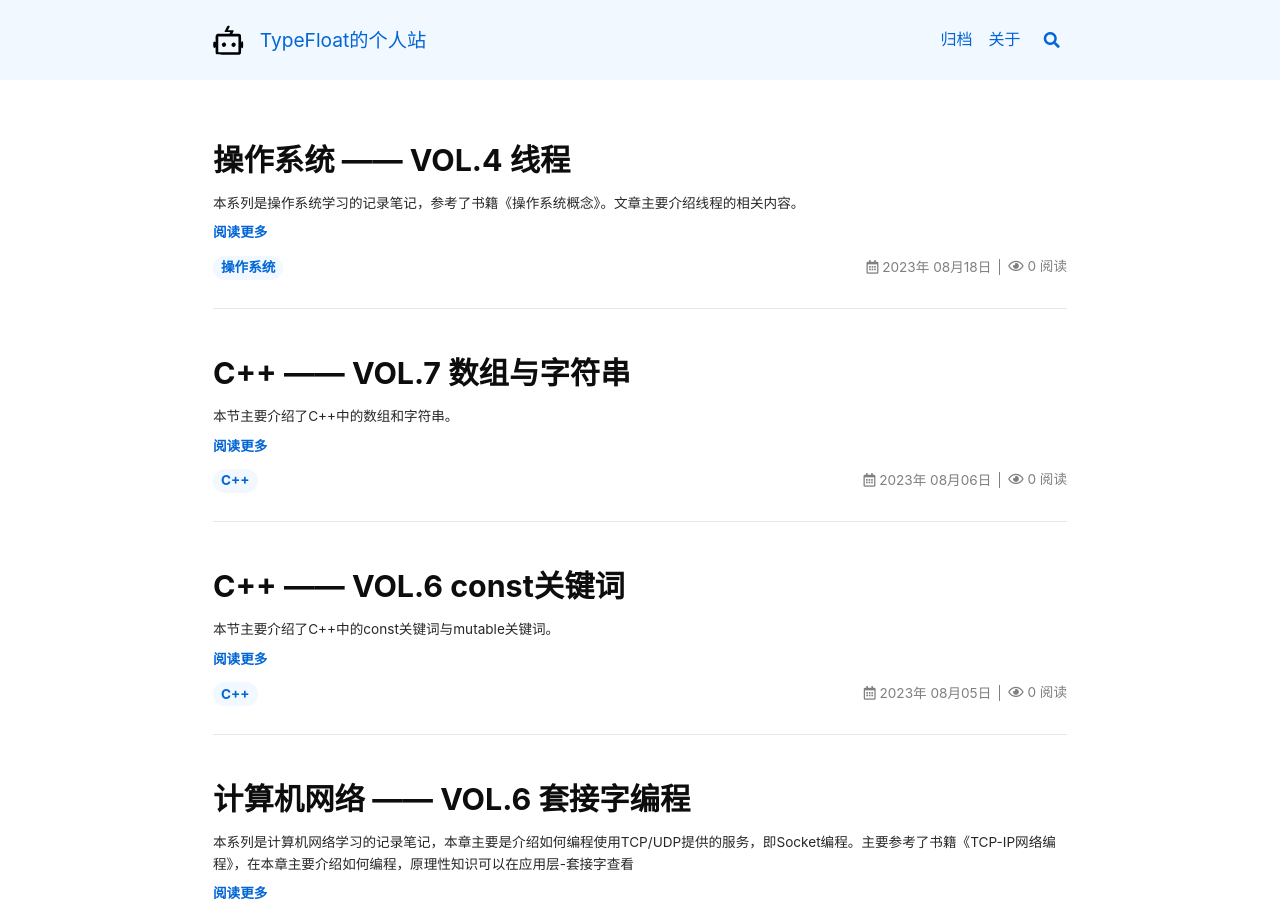
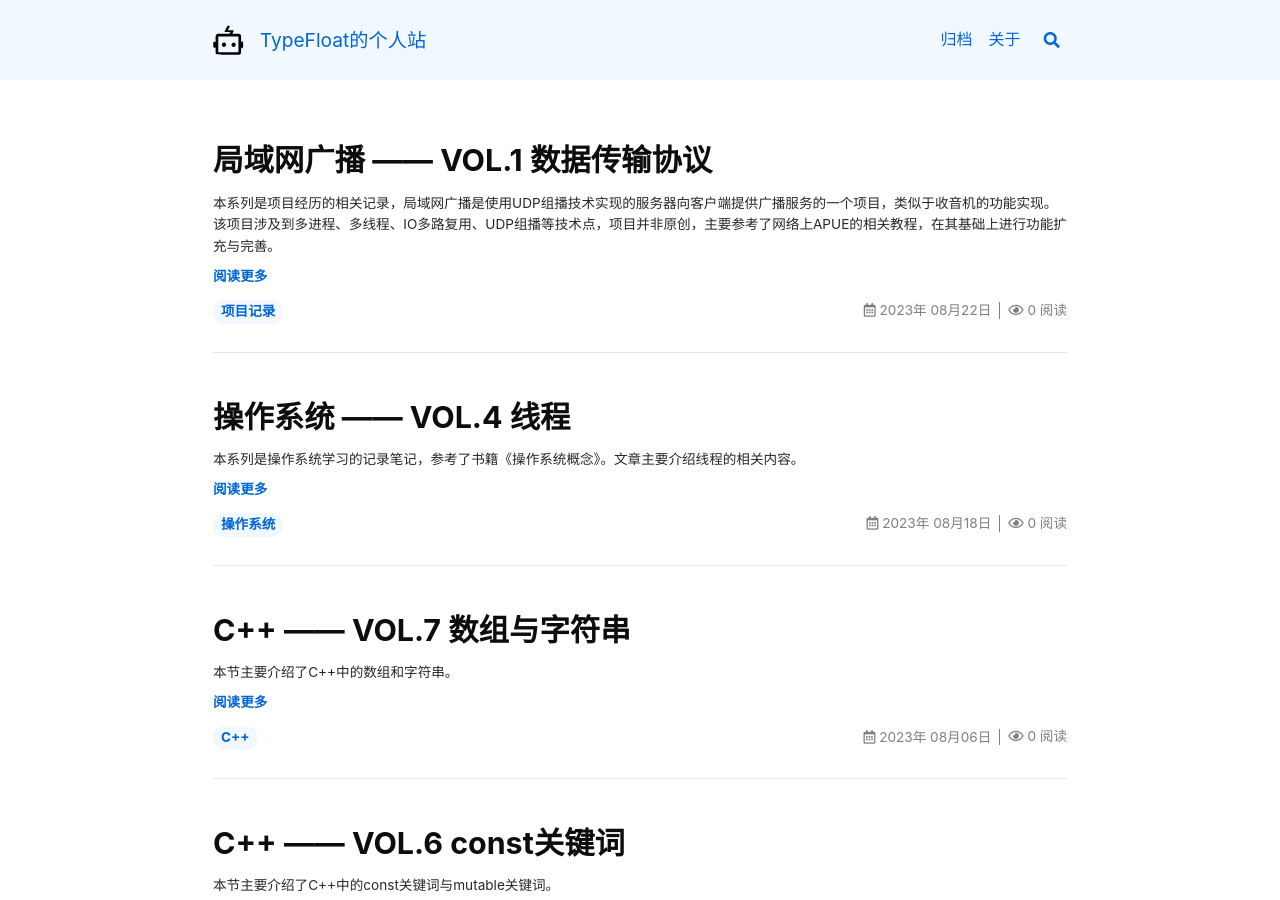
Before and after one commit to TypeFloat/TypeFloat.github.io, a Jekyll site: the page built from index.html, in a window 1280 px wide and 900 px high. Built offline with Jekyll 4.4.1, drawn with Linux system fonts in a browser that asks for light colours; nearby versions of some CDN libraries; the list of posts is cut into pages by our own code; comment, search, counter and statistics services are not loaded; some of the changed text lies outside the part shown.

Commit message:
添加新的内容

````diff
--- a/_data/navigation.yml
+++ b/_data/navigation.yml
@@ -118,3 +118,9 @@ cn:
         url: /2023/07/31/cn-5.html
       - title: VOL.6 套接字编程
         url: /2023/08/03/cn-6.html
+
+project-udp:
+  - title:  局域网广播
+    children:
+      - title: VOL.1 数据传输协议
+        url: /2023/08/22/project-1.html
--- /dev/null
+++ b/_posts/2023-08-22-project-1.md
@@ -0,0 +1,75 @@
+---
+title: 局域网广播 —— VOL.1 数据传输协议
+tags: "项目记录"
+key: project-1
+sidebar:
+  nav: project-udp
+---
+
+本系列是项目经历的相关记录，局域网广播是使用UDP组播技术实现的服务器向客户端提供广播服务的一个项目，类似于收音机的功能实现。该项目涉及到多进程、多线程、IO多路复用、UDP组播等技术点，项目并非原创，主要参考了网络上APUE的相关教程，在其基础上进行功能扩充与完善。<!--more-->
+
+第一章主要对服务端与客户端之间的数据传输协议进行介绍。
+
+# 代码介绍
+
+常量和数据类型的宏定义：
+
+```c
+typedef uint8_t chnid_t;
+
+#define DEFAULT_MGROUP "224.2.2.2"  // 多播地址，D类地址
+#define DEFAULT_RCVPORT "1989"      // 接收端口
+#define CHANNUM 200                 // 频道数量
+
+#define LISTCHNID 0                        // list channel
+#define MINCHNID 1                         // minimum channel id
+#define MAXCHNID (MINCHNID + CHANNUM - 1)  // maximum channel id
+
+#define MSG_CHANNEL_MAX \
+    ((1 << 16) - 20 - 8)  // 20:IP package head, 8:udp package head
+#define MAX_DATA (MSG_CHANNEL_MAX - sizeof(chnid_t))
+
+#define MSG_LIST_MAX ((1 << 16) - 20 - 8)
+#define MAX_ENTRY (MSG_LIST_MAX - sizeof(chnid_t))
+```
+
+服务器要向用户提供广播服务，需要先让用户知道每个频道的播放内容，因此需要包含1个节目单频道和多个内容频道。节目单频道包含了每个频道的描述信息，内容频道包含了每个频道的播放内容。因此需要规定的有：内容频道的内容如何进行传输、节目单频道的内容如何进行传输、节目单频道的内容如何进行传输。
+
+对于节目单频道，其数据结构定义如下：
+
+```c
+// 频道描述信息：chnid len desc
+struct msg_listentry_st {
+    chnid_t chnid;
+    uint16_t len;
+    char desc[1];           // 频道的描述信息
+} __attribute__((packed));  // do not align
+
+// 节目单频道内容 chnid len desc
+struct msg_list_st {
+    chnid_t chnid;  // must be LISTCHNID
+    struct msg_listentry_st entry[1];
+} __attribute__((packed));  // do not align
+```
+
+对于内容频道，其数据结构定义如下：
+
+```c
+// 每一个频道内容结构体： 频道号，data(指针)
+struct msg_channel_st {
+    chnid_t chnid;  // must between MINCHNID and MAXCHNID
+    uint8_t data[1];
+} __attribute__((packed));  // do not align
+```
+
+# 需要注意的关键点
+
+1. 数据对齐问题
+
+`__attribute__((packed))`，该功能是编译器相关的特性。为了提高程序的性能，编译器通常会进行数据对齐，即将数据按照一定的字节对齐方式进行排列，这样可以提高数据的读取效率。但是在某些情况下，我们需要对数据进行紧凑排列，这时就需要使用该特性。在本项目中，由于数据的传输是通过网络进行的，因此需要对数据进行紧凑排列，以减少网络传输的数据量。
+
+`__attribute__()`还可以对结构体或函数进行其他的属性进行设置，如`__attribute__((aligned(1)))`，表示将结构体或函数的对齐方式设置为1字节对齐，其效果等价于`__attribute__((packed))`。
+
+2. 柔性数组
+
+柔性数组即数组大小待定的数组， C语言中结构体的最后一个元素可以是大小未知的数组，所以我们可以使用结构体来创建柔性数组。上述的所有数据结构中都包含一个柔性数组，目的是为了满足数据传输时可变长度的需求，防止数据冗余与数组越界。
````
